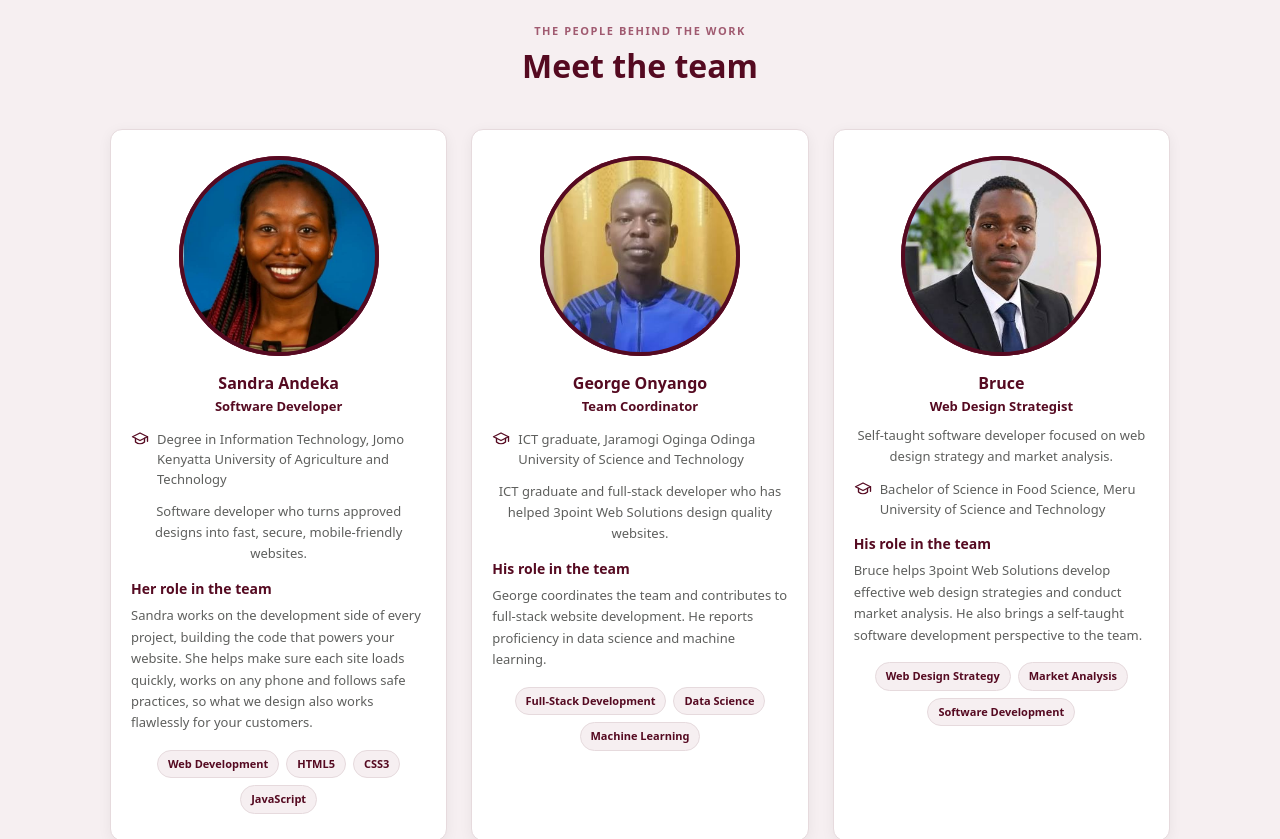
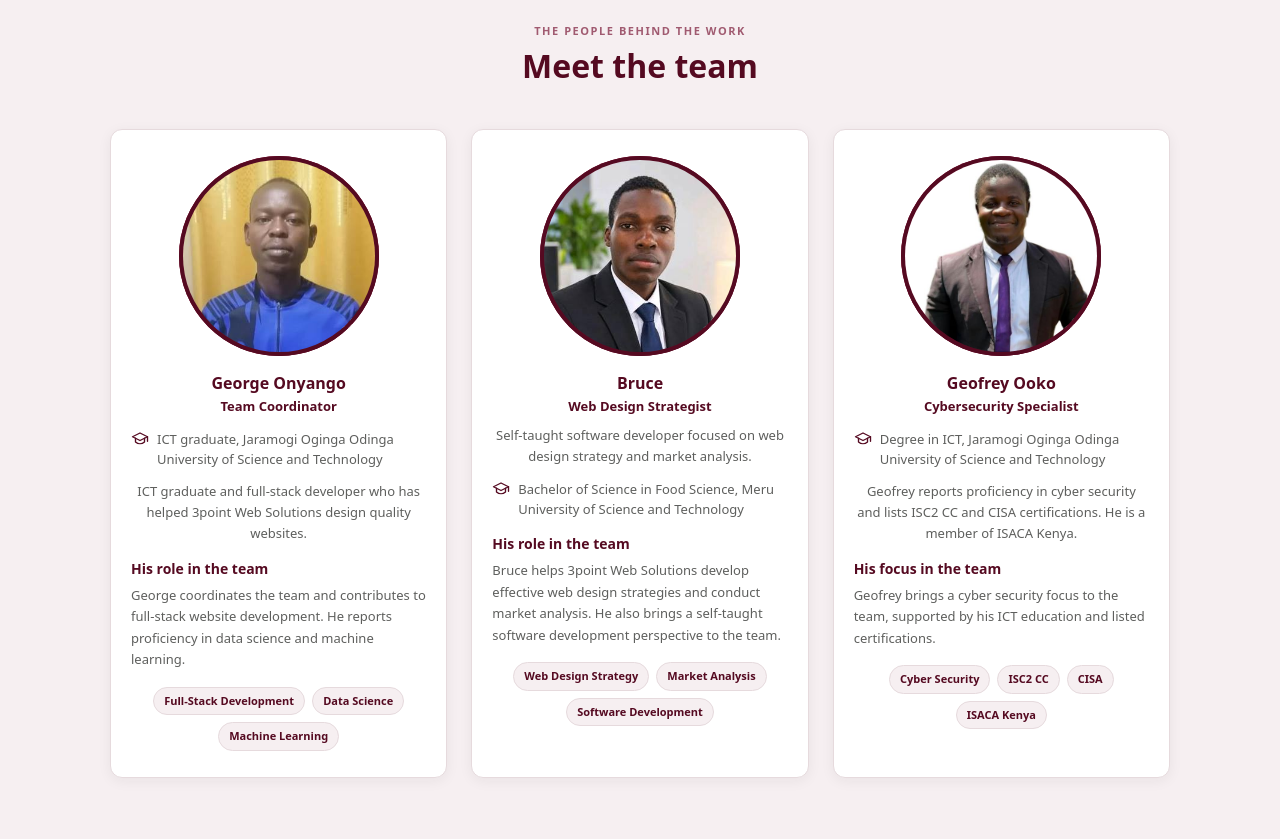
Before and after one commit to 3pointteam/3point-websolutions, a plain HTML site: page index.html in a window 1280 px wide. Shown: the part 1640-2479 px from the top of the page. Drawn offline with Linux system fonts and the light colour scheme.

Commit message:
update website content

```diff
--- a/index.html
+++ b/index.html
@@ -91,21 +91,6 @@
   <div class="wrap">
     <div class="head"><p class="lbl">The people behind the work</p><h2>Meet the team</h2></div>
     <div class="about-team-grid">
-      <article class="about-team-card">
-        <div class="team-photo">
-          <div class="team-photo-fallback"><span>SA</span><svg viewBox="0 0 24 24" aria-hidden="true"><path d="M4 7h3l1.5-2h7L17 7h3v12H4z"/><circle cx="12" cy="13" r="3.5"/></svg></div>
-          <img src="assets/images/sandra.jpeg" alt="Portrait of Sandra Andeka" width="600" height="600" loading="lazy" decoding="async">
-        </div>
-        <h3>Sandra Andeka</h3>
-        <p class="team-role">Software Developer</p>
-        <p class="sandra-education"><svg viewBox="0 0 24 24" aria-hidden="true"><path d="m2 9 10-5 10 5-10 5L2 9Z"/><path d="M6 11v5c3.5 3 8.5 3 12 0v-5M22 9v6"/></svg>Degree in Information Technology, Jomo Kenyatta University of Agriculture and Technology</p>
-        <p>Software developer who turns approved designs into fast, secure, mobile-friendly websites.</p>
-        <div class="sandra-role">
-          <h4>Her role in the team</h4>
-          <p>Sandra works on the development side of every project, building the code that powers your website. She helps make sure each site loads quickly, works on any phone and follows safe practices, so what we design also works flawlessly for your customers.</p>
-        </div>
-        <ul class="sandra-skills" aria-label="Skills"><li>Web Development</li><li>HTML5</li><li>CSS3</li><li>JavaScript</li></ul>
-      </article>
       <article class="about-team-card">
         <div class="team-photo">
           <div class="team-photo-fallback"><span>GO</span><svg viewBox="0 0 24 24" aria-hidden="true"><path d="M4 7h3l1.5-2h7L17 7h3v12H4z"/><circle cx="12" cy="13" r="3.5"/></svg></div>
--- a/styles.css
+++ b/styles.css
@@ -300,7 +300,6 @@ footer a[aria-current="page"]{color:var(--maroon);font-weight:800}
   .social-actions .btn{text-align:center}
 }
 
-/* Sandra Andeka team card details */
 .about-team-grid{align-items:stretch}
 .about-team-card{height:100%}
 .sandra-education{display:flex;align-items:flex-start;gap:8px;margin:12px 0;color:var(--gray);font-size:12px;line-height:1.55;text-align:left}
@@ -427,10 +426,6 @@ html[data-theme="dark"] .ok{background:#30262c;color:#f0c2d0}
   .about-team-grid{grid-template-columns:repeat(2,minmax(0,1fr))}
 }
 
-@media(min-width:1025px){
-  .about-team-card:nth-child(4){grid-column:2}
-}
-
 @media(max-width:480px){
   .wrap{padding-right:16px;padding-left:16px}
   .hero-in{gap:28px}
```
